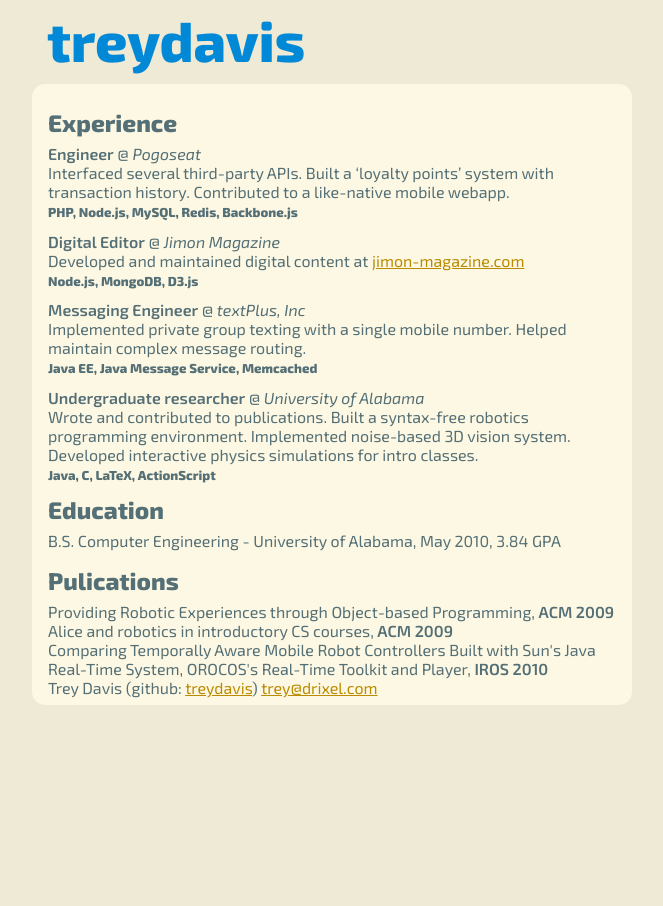
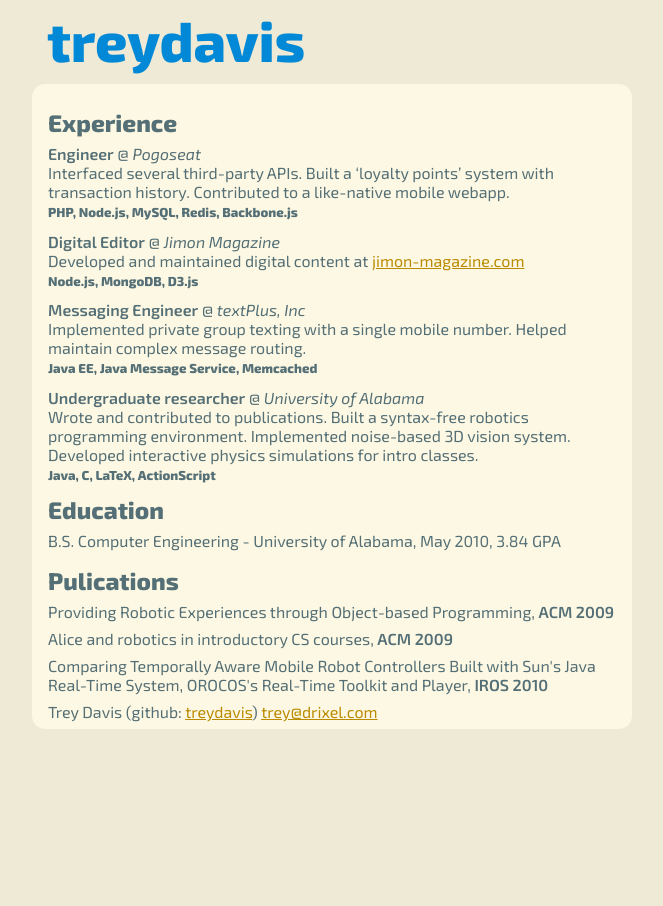
Before and after one commit to treydavis/treydavis.github.io, a Jekyll site: the page built from resume/index.html, in a window 1280 px wide. Shown: the whole page, without its empty margins (308-971 px from the left). Built offline with Jekyll 4.4.1, drawn with Linux system fonts in a browser that asks for light colours; Markdown is read by kramdown in place of the engine named in the settings.

Commit message:
Publication spacing

```diff
--- a/css/main.css
+++ b/css/main.css
@@ -209,6 +209,11 @@
 .resume-heading {
     margin-bottom: 0.3em;
 }
+
+.publication {
+    margin-bottom: 0.5em;
+}
+
 .experience {
     margin-bottom: 0.5em;
 }
```
